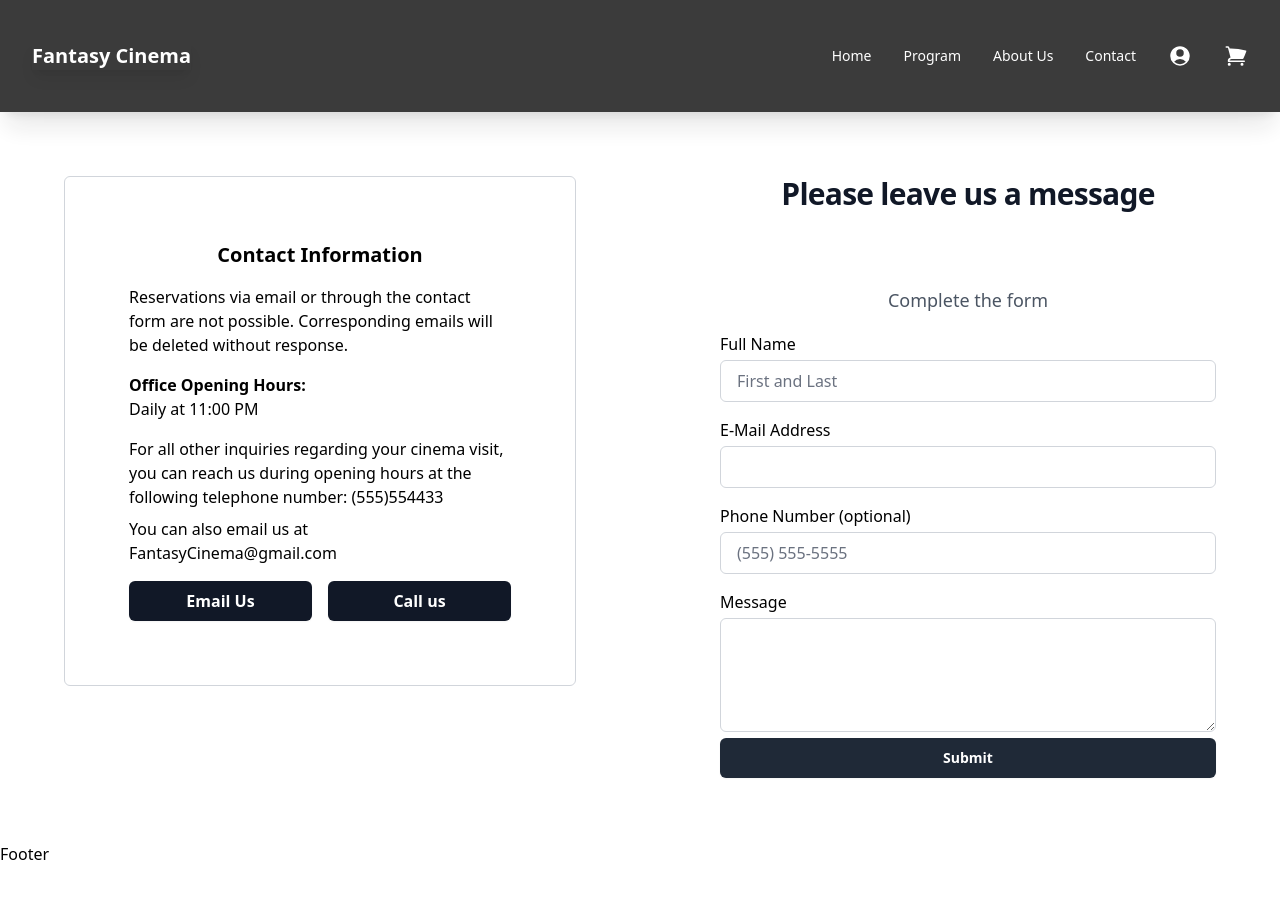
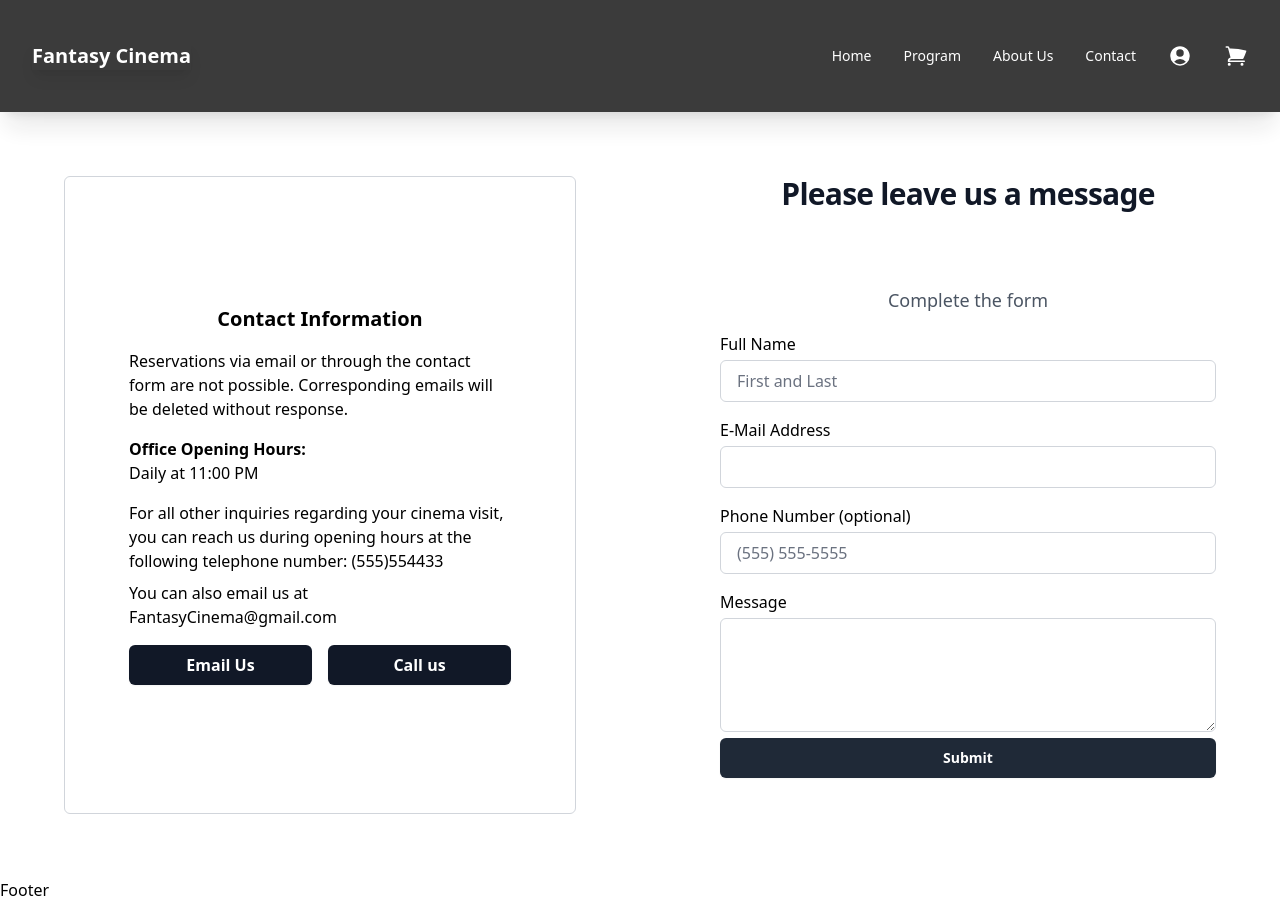
Before and after one commit to elvira492/Cinema-project, a React (Vite) app: page /contact in a window 1280 px wide. Before the commit the page ends 866 px from the top, so only its background shows below. Built offline with nearby package versions, Linux system fonts and the light colour scheme.

Commit message:
contact style changed

```diff
--- a/src/pages/ContactPage.jsx
+++ b/src/pages/ContactPage.jsx
@@ -11,7 +11,7 @@ function ContactPage() {
   return (
     <div className="flex flex-col md:flex-row md:items-start md:justify-center gap-8 lg:gap-36 p-8 md:p-16 h-5/6">
       {/* Left */}
-      <div className="max-w-lg md:max-w-sm lg:max-w-lg p-16 md:px-16 rounded-md border border-gray-300 ">
+      <div className="max-w-lg md:max-w-sm lg:max-w-lg  md:px-16 rounded-md border border-gray-300 md:py-32 p-16">
         <h3 className="text-xl font-semibold mb-4 text-center">
           Contact Information
         </h3>
```
